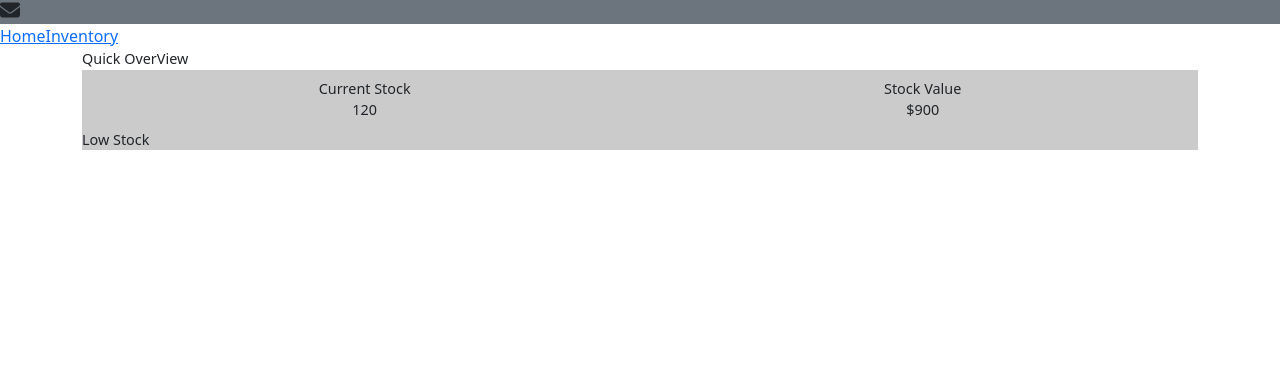
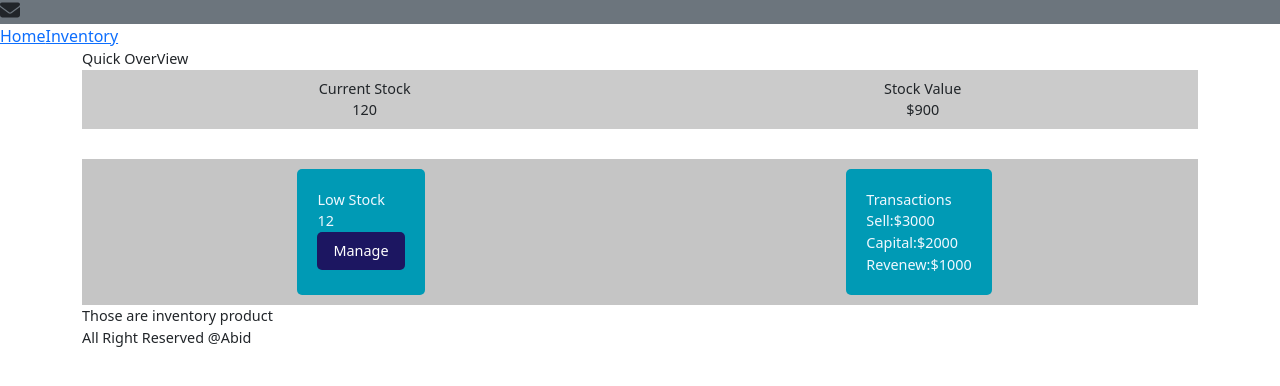
Before and after one commit to Abid459/Warehouse-management-client, a React (Create React App) app: page / in a window 1280 px wide. Shown: the top 386 px of the page. Built offline with nearby package versions, Linux system fonts and the light colour scheme; the HTML template or start-up script is replaced by a standard one.

Commit message:
home page added

```diff
--- a/src/componetns/Dashboard/Dashboard.js
+++ b/src/componetns/Dashboard/Dashboard.js
@@ -18,7 +18,18 @@ const Dashboard = () => {
             <div className='dashboard-info'>
                 <div>
                     <p>Low Stock</p>
+                    <p>12</p>
+                    <button>Manage</button>
                 </div>
+                <div>
+                    <p>Transactions</p>
+                    <p>Sell:$3000</p>
+                    <p>Capital:$2000</p>
+                    <p>Revenew:$1000</p>
+                </div>
+            </div>
+            <div className="inventory-product">
+                <p>Those are inventory product</p>
             </div>
 
         </div>
--- a/src/componetns/Dashboard/Dashnoard.css
+++ b/src/componetns/Dashboard/Dashnoard.css
@@ -1,4 +1,21 @@
-.dashboard {
+.stock-info {
   background: #cbcbcb;
+  margin-bottom: 30px;
+}
+
+.dashboard-info {
+  background: #c5c5c5;
+  display: -ms-grid;
+  display: grid;
+  -ms-grid-columns: 1fr 1fr;
+      grid-template-columns: 1fr 1fr;
+}
+
+.dashboard-info div {
+  margin: 10px auto;
+  background: #009ab5;
+  padding: 20px;
+  border-radius: 5px;
+  color: aliceblue;
 }
 /*# sourceMappingURL=Dashnoard.css.map */
--- a/src/componetns/Dashboard/Dashnoard.scss
+++ b/src/componetns/Dashboard/Dashnoard.scss
@@ -1,5 +1,18 @@
-.dashboard{
+.stock-info {
     background: rgb(203, 203, 203);
+    margin-bottom: 30px;
     // .stock-info{
 
+}
+.dashboard-info{
+    background: rgb(197, 197, 197);
+    display: grid;
+    grid-template-columns: 1fr 1fr;
+    div{
+        margin: 10px auto;
+        background: rgb(0, 154, 181);
+        padding: 20px;
+        border-radius: 5px;
+        color: aliceblue;
     }
+}
--- a/src/componetns/Footer/Footer.js
+++ b/src/componetns/Footer/Footer.js
@@ -2,9 +2,9 @@ import React from 'react';
 
 const Footer = () => {
     return (
-        <div>
-
-        </div>
+        <footer>
+            <p>All Right Reserved @Abid</p>
+        </footer>
     );
 };
 
--- a/src/componetns/Home/Home.js
+++ b/src/componetns/Home/Home.js
@@ -1,5 +1,6 @@
 import React from 'react';
 import Dashboard from '../Dashboard/Dashboard';
+import Footer from '../Footer/Footer';
 import Product from '../Product/Product';
 
 const Home = () => {
@@ -9,6 +10,7 @@ const Home = () => {
             <div className="container">
                 <p>Quick OverView</p>
                 <Dashboard></Dashboard>
+                <Footer></Footer>
             </div>
         </div>
     );
```
Also changed, not shown: 1 other file (tests, documents, lock files or other folders).
